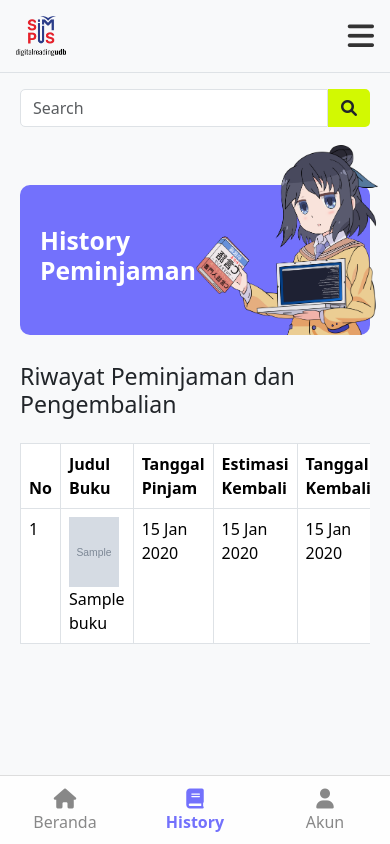
After one commit to Kimhsta/Perpusaku-PHP-Native, a PHP site: page /User/history.php in a window 390 px wide. The commit adds this page. Run offline with PHP 8.4, Linux system fonts and the light colour scheme; the visitor is signed in with stand-in values (Sample User, id 1); tables that the repository leaves empty hold one stand-in row (values such as "Sample post"); grey boxes marked "Sample" are stand-in pictures.

Commit message:
Add book detail retrieval and history pages with responsive design

```diff
--- a/User/header.php
+++ b/User/header.php
@@ -6,6 +6,8 @@ if (!isset($_SESSION['nim'])) {
   header('Location: login.php');
   exit;
 }
+
+$page = basename($_SERVER['PHP_SELF'], '.php');
 ?>
 
 <!DOCTYPE html>
@@ -171,9 +173,6 @@ if (!isset($_SESSION['nim'])) {
       object-fit: cover;
     }
 
-    .card-title {
-      color: var(--primary);
-    }
 
     .btn-primary {
       background-color: var(--primary);
@@ -201,9 +200,14 @@ if (!isset($_SESSION['nim'])) {
       bottom: 0;
       left: 0;
       width: 100%;
-      background-color: white;
       border-top: 1px solid #ddd;
       z-index: 10;
+      background-color: rgba(255, 255, 255, 0.8);
+      /* Semi-transparent background */
+      backdrop-filter: blur(10px);
+      /* Efek blur */
+      transition: backdrop-filter 0.3s ease, background-color 0.3s ease;
+      /* Transisi halus */
     }
 
     .bottom-nav a {
@@ -218,6 +222,13 @@ if (!isset($_SESSION['nim'])) {
     .bottom-nav a.active {
       color: var(--primary);
       font-weight: bold;
+    }
+
+    .bottom-nav.blur {
+      backdrop-filter: blur(20px);
+      /* Efek blur lebih kuat saat di-scroll */
+      background-color: rgba(255, 255, 255, 0.95);
+      /* Lebih opaque saat di-scroll */
     }
   </style>
 </head>
@@ -245,25 +256,56 @@ if (!isset($_SESSION['nim'])) {
       <a href="#">Komunikasi Digital</a>
     </div>
     <div class="menu-overlay"></div>
-
+  </header>
   <!-- Bottom Navigation -->
-    <nav class="bottom-nav d-flex justify-content-around py-2">
-      <a href="home.php" class="nav-link active" data-id="home">
+  <nav class="bottom-nav d-flex justify-content-around">
+    <a href="home.php" class="nav-link <?php if ($page == 'home') echo 'active'; ?>" data-id="home">
       <i class="fas fa-home fa-lg"></i>
-        <div>Home</div>
+      <div>Beranda</div>
     </a>
-      <a href="borrowing.php" class="nav-link" data-id="borrowing">
+    <a href="history.php" class="nav-link <?php if ($page == 'history') echo 'active'; ?>" data-id="history">
       <i class="fas fa-book fa-lg"></i>
-        <div>Borrowing</div>
+      <div>History</div>
     </a>
-      <a href="#" class="nav-link" data-id="account">
+    <a href="akun.py" class="nav-link <?php if ($page == 'akun') echo 'active'; ?>" data-id="akun">
       <i class="fas fa-user fa-lg"></i>
-        <div>Account</div>
+      <div>Akun</div>
     </a>
   </nav>
-  </header>
 
 
+  <script>
+    // Elements
+    const menuIcon = document.querySelector(".menu-icon");
+    const hamburgerMenu = document.querySelector(".hamburger-menu");
+    const menuOverlay = document.querySelector(".menu-overlay");
+    const closeMenu = document.querySelector(".close-menu");
 
-  <script src="../Assets/scripts/home.js"></script>
+    // Show menu
+    menuIcon.addEventListener("click", () => {
+      hamburgerMenu.style.display = "block";
+      menuOverlay.style.display = "block";
+    });
+
+    // Hide menu
+    menuOverlay.addEventListener("click", () => {
+      hamburgerMenu.style.display = "none";
+      menuOverlay.style.display = "none";
+    });
+
+    closeMenu.addEventListener("click", () => {
+      hamburgerMenu.style.display = "none";
+      menuOverlay.style.display = "none";
+    });
+
+    // Change active link in bottom navigation
+    const navLinks = document.querySelectorAll(".bottom-nav .nav-link");
+    const currentPage = window.location.pathname.split('/').pop();
+
+    navLinks.forEach((link) => {
+      if (link.href.includes(currentPage)) {
+        link.classList.add("active");
+      }
+    });
+  </script>
   <script src="https://cdn.jsdelivr.net/npm/bootstrap@5.3.0-alpha3/dist/js/bootstrap.bundle.min.js"></script>
--- /dev/null
+++ b/User/history.php
@@ -0,0 +1,100 @@
+<?php
+// Include file koneksi database dan header
+require_once '../Config/koneksi.php'; // Sesuaikan path dengan struktur folder
+include 'header.php'; // Sesuaikan path dengan struktur folder
+
+// Ambil NIM dari session
+$nim = $_SESSION['nim'];
+
+// Query untuk mengambil history peminjaman dan pengembalian
+$query = $conn->prepare("
+    SELECT
+        p.kode_pinjam,
+        p.tgl_pinjam,
+        p.estimasi_pinjam,
+        p.status AS status_peminjaman,
+        pg.tgl_kembali,
+        pg.kondisi_buku,
+        pg.denda,
+        pg.status AS status_pengembalian,
+        pg.pembayaran,
+        b.judul_buku,
+        b.cover
+    FROM
+        peminjaman p
+    LEFT JOIN
+        pengembalian pg ON p.kode_pinjam = pg.kode_pinjam
+    LEFT JOIN
+        buku b ON p.kode_buku = b.kode_buku
+    WHERE
+        p.nim = :nim
+    ORDER BY
+        p.tgl_pinjam DESC
+");
+$query->bindParam(':nim', $nim);
+$query->execute();
+$history = $query->fetchAll(PDO::FETCH_ASSOC);
+?>
+
+<!-- Content -->
+<section class="search-bar d-flex mt-3">
+    <input type="text" class="form-control" placeholder="Search" />
+    <button class="btn"><i class="fas fa-search"></i></button>
+</section>
+<section class="banner mt-2 d-flex justify-content-between align-items-center">
+    <h2 class="fw-bold fs-7">History Peminjaman</h2>
+    <img src="../Assets/img/pngegg.png" alt="Books" height="200" />
+</section>
+
+<!-- Konten History Peminjaman -->
+<section class="conten mt-2">
+    <h3 class="mb-4">Riwayat Peminjaman dan Pengembalian</h3>
+    <div class="table-responsive">
+        <table class="table table-bordered">
+            <thead>
+                <tr>
+                    <th>No</th>
+                    <th>Judul Buku</th>
+                    <th>Tanggal Pinjam</th>
+                    <th>Estimasi Kembali</th>
+                    <th>Tanggal Kembali</th>
+                    <th>Kondisi Buku</th>
+                    <th>Denda</th>
+                    <th>Status Pengembalian</th>
+                    <th>Pembayaran</th>
+                </tr>
+            </thead>
+            <tbody>
+                <?php if (empty($history)): ?>
+                    <tr>
+                        <td colspan="9" class="text-center">Tidak ada riwayat peminjaman.</td>
+                    </tr>
+                <?php else: ?>
+                    <?php $no = 1; ?>
+                    <?php foreach ($history as $h): ?>
+                        <tr>
+                            <td><?= $no++ ?></td>
+                            <td>
+                                <img src="../Assets/uploads/<?= $h['cover'] ?>" alt="<?= $h['judul_buku'] ?>" style="width: 50px; height: 70px; object-fit: cover;">
+                                <?= $h['judul_buku'] ?>
+                            </td>
+                            <td><?= date('d M Y', strtotime($h['tgl_pinjam'])) ?></td>
+                            <td><?= date('d M Y', strtotime($h['estimasi_pinjam'])) ?></td>
+                            <td>
+                                <?= $h['tgl_kembali'] ? date('d M Y', strtotime($h['tgl_kembali'])) : 'Belum Dikembalikan' ?>
+                            </td>
+                            <td><?= $h['kondisi_buku'] ?? '-' ?></td>
+                            <td><?= $h['denda'] ? 'Rp ' . number_format($h['denda'], 0, ',', '.') : 'Tidak Ada' ?></td>
+                            <td>
+                                <span class="badge <?= $h['status_pengembalian'] === 'Lunas' ? 'bg-success' : 'bg-warning' ?>">
+                                    <?= $h['status_pengembalian'] ?? 'Belum Lunas' ?>
+                                </span>
+                            </td>
+                            <td><?= $h['pembayaran'] ?? '-' ?></td>
+                        </tr>
+                    <?php endforeach; ?>
+                <?php endif; ?>
+            </tbody>
+        </table>
+    </div>
+</section>
```
Also changed, not shown: User/detail_buku.php (added, +65 -0 lines), User/get_detail_buku.php (added, +18 -0 lines), User/home.php (+102 -11 lines), User/borrowing.php (deleted). Lines whose indentation alone changed are shown as unchanged.
